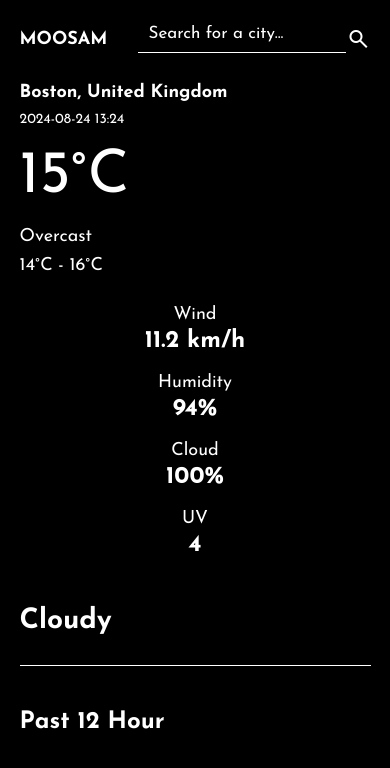
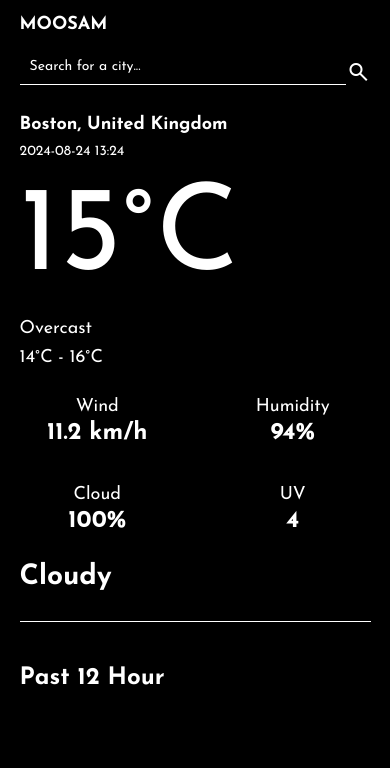
Before and after one commit to sudovazid/moosam, a plain HTML site: page index.html in a window 390 px wide. Drawn offline with nearby package versions, Linux system fonts and the light colour scheme; no server answers.

Commit message:
Update css: temperature font

```diff
--- a/css/styles.css
+++ b/css/styles.css
@@ -20,6 +20,7 @@ body, html {
     max-width: 90%;
     margin: 0 auto;
     padding: 30px;
+
 }
 
 /* Header styling */
@@ -84,7 +85,7 @@ body, html {
 
 /* Temperature styling */
 .temperature {
-    font-size: 150px;
+    font-size: 250px;
     margin: 20px 0;
 }
 
@@ -96,17 +97,15 @@ body, html {
 
 /* Weather details container styling */
 .weather-details {
-    display: flex;
-    justify-content: space-between;
-    flex-wrap: wrap;
+    display: grid;
+    grid-template-columns: repeat(4, 1fr);
+    gap: 40px;
     margin: 30px 0;
 }
 
 /* Detail item styling */
 .weather-details .detail-item {
     text-align: center;
-    flex: 1 1 45%;
-    margin-bottom: 20px;
 }
 
 .detail-item div:first-child {
@@ -132,7 +131,8 @@ body, html {
     padding-top: 20px;
 }
 
-.hourly-forecast h3 {
+
+.hourly-forecast h3{
     font-size: 24px;
     margin-bottom: 15px;
 }
@@ -164,15 +164,27 @@ body, html {
     }
 
     .temperature {
-        font-size: 80px;
+        font-size: 150px;
     }
 
     .description, .temp-range {
         font-size: 20px;
     }
 
+    .weather-details{
+      grid-template-columns: repeat(2, 1fr);
+    }
     .weather-details .detail-item {
-        flex: 1 1 100%;
+      font-size: 16px;
+    }
+    .search-container{
+      max-width: 300px;
+    }
+    .search-bar{
+      font-size: 16px;
+    }
+    .search-button{
+      font-size: 20px;
     }
 }
 
@@ -194,14 +206,31 @@ body, html {
     }
 
     .temperature {
-        font-size: 60px;
+        font-size: 120px;
     }
 
     .description, .temp-range {
         font-size: 18px;
     }
 
-    .weather-details .detail-item {
-        font-size: 16px;
+    .weather-details {
+      grid-template-columns: repeat(2, 1fr);
+    }
+    .weather-details .detail-item{
+      font-size: 14px;
+    }
+    .header{
+      flex-direction: column;
+      align-items: stretch;
+    }
+    .search-container{
+      max-width: 100%;
+      margin-top: 15px;
+    }
+    .search-bar{
+      font-size: 14px;
+    }
+    .search-button{
+      font-size: 18pxi;
     }
 }
```
